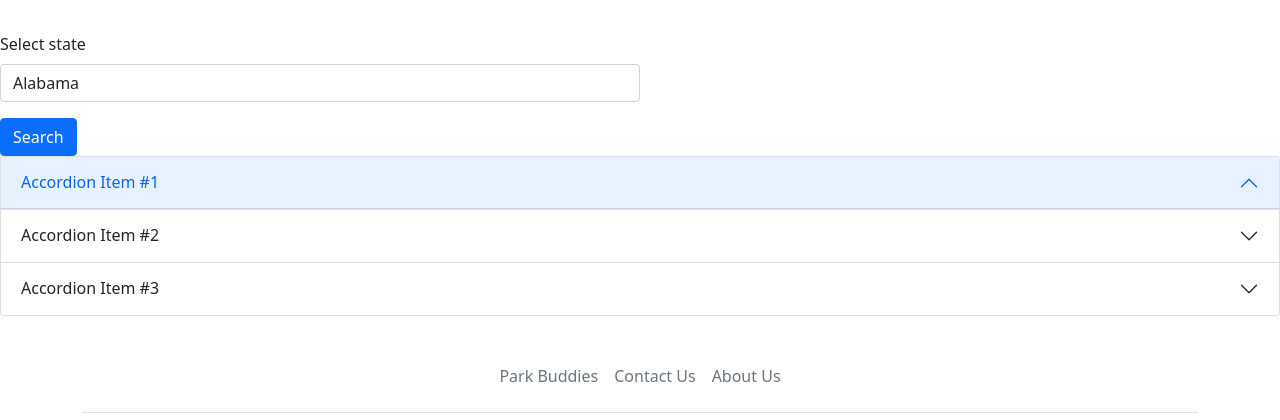
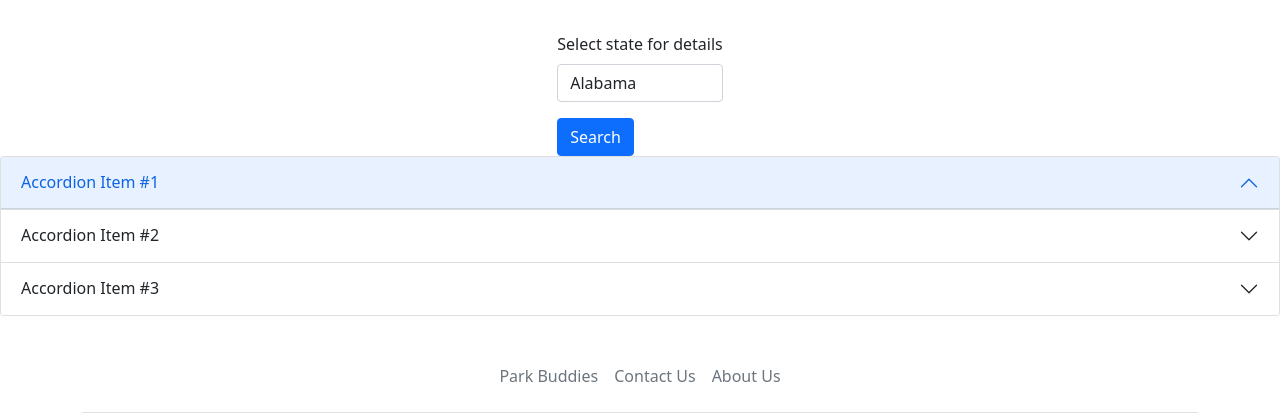
Before and after one commit to kev-odin/park-buddies-archive, a Flask app: page /parkbystate in a window 1280 px wide. Shown: the part 64-484 px from the top of the page. Run offline with Flask 2, Linux system fonts and the light colour scheme; a user stored in the database is signed in; data comes from the database, SQL or seed files in the repository; data that the repository does not hold is empty; some libraries are stand-ins or nearby versions.

Commit message:
aligned the position of form

```diff
--- a/flask-web/forms.py
+++ b/flask-web/forms.py
@@ -34,7 +34,7 @@ class RegisterForm(FlaskForm):
 
 class searchForm(FlaskForm):
     # state = SelectField('Choose a state!', choices=['WA', 'OR', 'CA'], validators=[DataRequired()])
-    state = SelectField("Select state", choices=STATE_LIST, validators=[DataRequired()])
+    state = SelectField("Select state for details", choices=STATE_LIST, validators=[DataRequired()])
     submit = SubmitField(label="Search")
 
 class SettingsForm(FlaskForm):
--- a/flask-web/templates/parkbystate.html
+++ b/flask-web/templates/parkbystate.html
@@ -90,7 +90,7 @@
   </script>
   {% endblock %} {% block content %}
   <!-- The below is copied from hw3 birthday search home.html -->
-  <div class="w-50">
+  <div class="d-flex align-items-center justify-content-center">
     <form method="post">
       {{ form.csrf_token }}
       <div class="mb-3">
```
